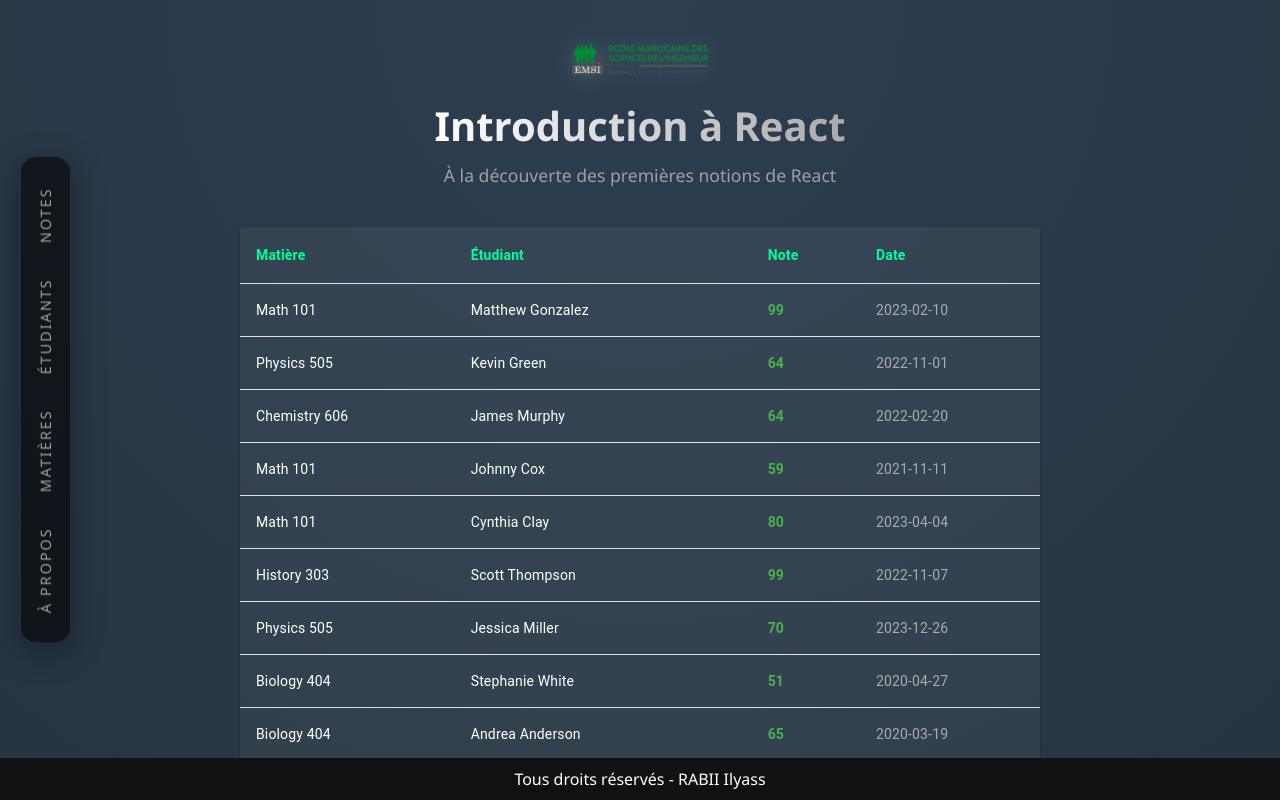
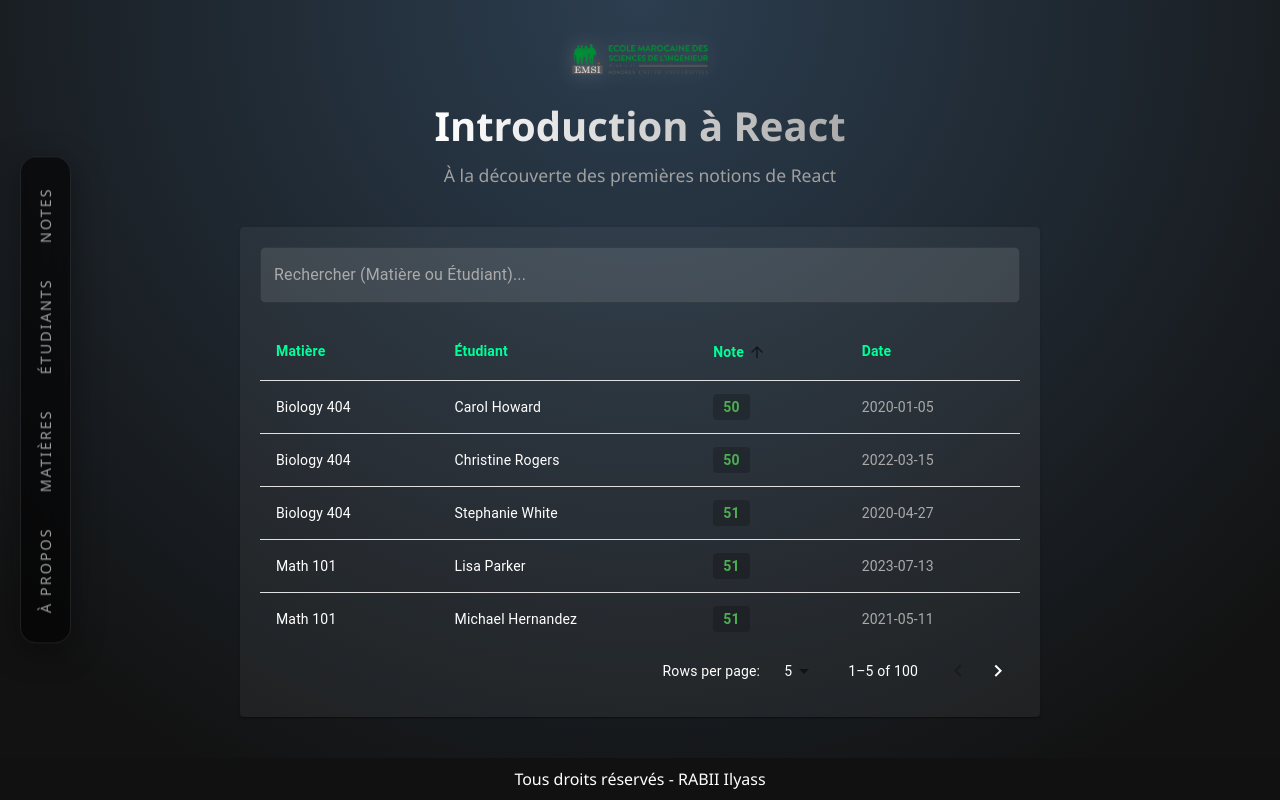
Before and after one commit to MBDS-CASA/react101-IliasRabii, a React (Vite) app: page / in a window 1280 px wide. Shown: the top 800 px of the page. Built offline with nearby package versions, Linux system fonts and the light colour scheme.

Commit message:
TD05 : Remplir le contenu du composant Etudiants et notes et matiéres

```diff
--- a/src/compenents/Notes.jsx
+++ b/src/compenents/Notes.jsx
@@ -1,27 +1,99 @@
-import { Table, TableBody, TableCell, TableContainer, TableHead, TableRow, Paper } from "@mui/material";
+import { useState } from "react";
+import {
+  Table, TableBody, TableCell, TableContainer, TableHead, TableRow, Paper,
+  TextField, TablePagination, TableSortLabel, Box
+} from "@mui/material";
 import notesData from "../data.json";
 
 function Notes() {
+  // --- ÉTATS (STATES) ---
+  const [search, setSearch] = useState("");
+  const [page, setPage] = useState(0);
+  const [rowsPerPage, setRowsPerPage] = useState(5);
+  const [order, setOrder] = useState("asc"); // 'asc' ou 'desc'
+  const [orderBy, setOrderBy] = useState("grade"); // Colonne triée par défaut
+
+  // --- LOGIQUE DE TRI ---
+  const handleSort = (property) => {
+    const isAsc = orderBy === property && order === "asc";
+    setOrder(isAsc ? "desc" : "asc");
+    setOrderBy(property);
+  };
+
+  // --- FILTRAGE (RECHERCHE) ---
+  const filteredNotes = notesData.filter((note) =>
+    note.course.toLowerCase().includes(search.toLowerCase()) ||
+    note.student.firstname.toLowerCase().includes(search.toLowerCase()) ||
+    note.student.lastname.toLowerCase().includes(search.toLowerCase())
+  );
+
+  // --- TRI DES DONNÉES FILTRÉES ---
+  const sortedNotes = filteredNotes.sort((a, b) => {
+    if (orderBy === "grade") {
+        return order === "asc" ? a.grade - b.grade : b.grade - a.grade;
+    }
+    // Pour les textes (Matière, Date...)
+    if (a[orderBy] < b[orderBy]) return order === "asc" ? -1 : 1;
+    if (a[orderBy] > b[orderBy]) return order === "asc" ? 1 : -1;
+    return 0;
+  });
+
+  // --- PAGINATION ---
+  const paginatedNotes = sortedNotes.slice(
+    page * rowsPerPage,
+    page * rowsPerPage + rowsPerPage
+  );
+
   return (
-    <TableContainer component={Paper} style={{ backgroundColor: "rgba(255,255,255,0.05)", color: "white" }}>
+    <Paper style={{ backgroundColor: "rgba(255,255,255,0.05)", padding: "20px", color: "white" }}>
+
+      {/* BARRE DE RECHERCHE */}
+      <TextField
+        label="Rechercher (Matière ou Étudiant)..."
+        variant="outlined"
+        fullWidth
+        style={{ marginBottom: "20px", backgroundColor: "rgba(255,255,255,0.1)", borderRadius: "5px" }}
+        InputLabelProps={{ style: { color: "#aaa" } }}
+        InputProps={{ style: { color: "white" } }}
+        onChange={(e) => setSearch(e.target.value)}
+      />
+
+      <TableContainer>
         <Table aria-label="simple table">
           <TableHead>
             <TableRow>
               <TableCell style={{ color: "#00ff99", fontWeight: "bold" }}>Matière</TableCell>
               <TableCell style={{ color: "#00ff99", fontWeight: "bold" }}>Étudiant</TableCell>
-            <TableCell style={{ color: "#00ff99", fontWeight: "bold" }}>Note</TableCell>
+
+              {/* En-tête triable pour la NOTE */}
+              <TableCell style={{ color: "#00ff99", fontWeight: "bold" }}>
+                <TableSortLabel
+                  active={orderBy === "grade"}
+                  direction={orderBy === "grade" ? order : "asc"}
+                  onClick={() => handleSort("grade")}
+                  style={{ color: "#00ff99" }}
+                >
+                  Note
+                </TableSortLabel>
+              </TableCell>
+
               <TableCell style={{ color: "#00ff99", fontWeight: "bold" }}>Date</TableCell>
             </TableRow>
           </TableHead>
           <TableBody>
-          {notesData.map((note, index) => (
+            {paginatedNotes.map((note, index) => (
               <TableRow key={index} sx={{ "&:last-child td, &:last-child th": { border: 0 } }}>
                 <TableCell style={{ color: "white" }}>{note.course}</TableCell>
                 <TableCell style={{ color: "white" }}>
                   {note.student.firstname} {note.student.lastname}
                 </TableCell>
                 <TableCell style={{ color: "white", fontWeight: "bold" }}>
-                <span style={{ color: note.grade >= 10 ? "#4caf50" : "#f44336" }}>
+                  <span style={{
+                    color: note.grade >= 10 ? "#4caf50" : "#f44336",
+                    padding: "5px 10px",
+                    borderRadius: "4px",
+                    backgroundColor: "rgba(0,0,0,0.2)"
+                  }}>
                     {note.grade}
                   </span>
                 </TableCell>
@@ -31,6 +103,22 @@
           </TableBody>
         </Table>
       </TableContainer>
+
+      {/* COMPOSANT DE PAGINATION */}
+      <TablePagination
+        rowsPerPageOptions={[5, 10, 25]}
+        component="div"
+        count={filteredNotes.length}
+        rowsPerPage={rowsPerPage}
+        page={page}
+        onPageChange={(event, newPage) => setPage(newPage)}
+        onRowsPerPageChange={(event) => {
+          setRowsPerPage(parseInt(event.target.value, 10));
+          setPage(0);
+        }}
+        style={{ color: "white" }}
+      />
+    </Paper>
   );
 }
 
```
Also changed, not shown: src/compenents/Students.jsx (renamed from src/compenents/StudentNote.jsx). Lines whose indentation alone changed are shown as unchanged.
